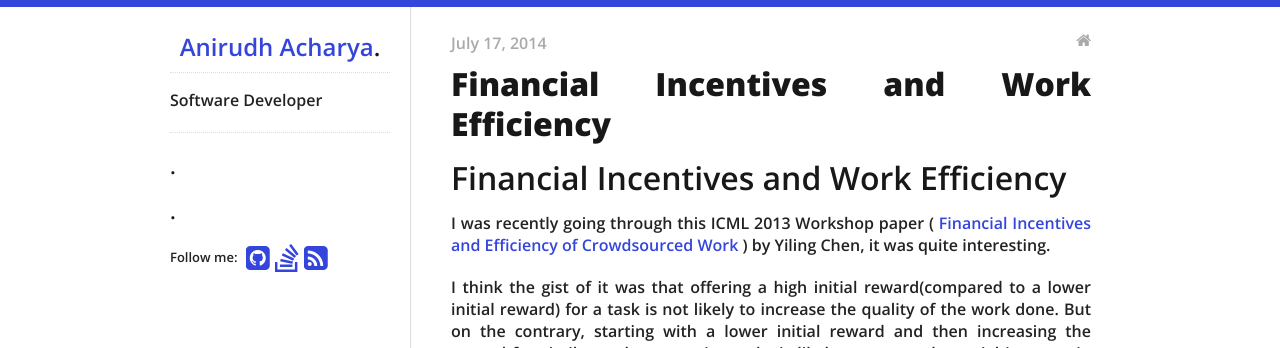
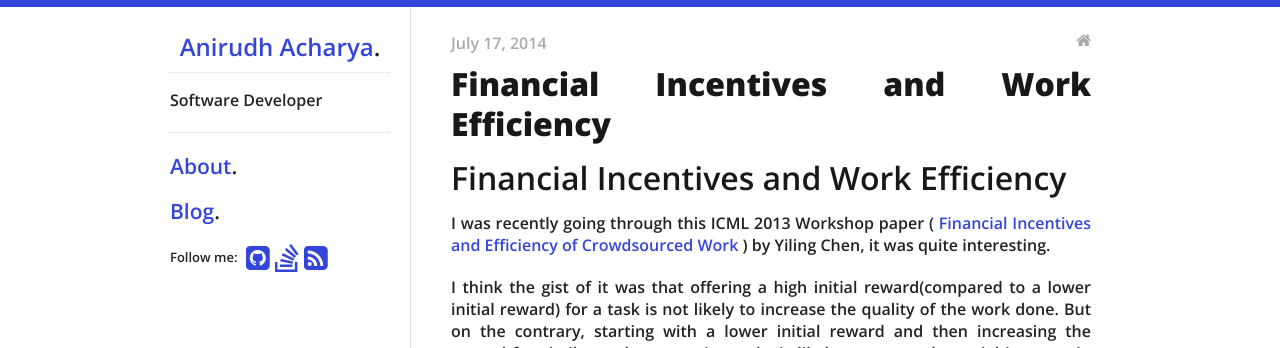
Before and after one commit to anirudhacharya12/anirudhacharya12.github.io, a Jekyll site: the page built from _posts/2014-07-17-incentives-and-efficiency.md, in a window 1280 px wide. Shown: the top 348 px of the page. Built offline with Jekyll 4.4.1, drawn with Linux system fonts in a browser that asks for light colours.

Commit message:
image path

```diff
--- a/_includes/sidebar.html
+++ b/_includes/sidebar.html
@@ -10,8 +10,8 @@
   <div id="bio">
     <p>Software Developer</p>
   </div>
-  <h3><a href="/about.html">{{ site.data.theme.about }}</a>.</h3>
-  <h3><a href="/">{{ site.data.theme.blog }}</a>.</h3>
+  <h3><a href="/about.html">About</a>.</h3>
+  <h3><a href="/">Blog</a>.</h3>
   <div id="social">
     {% include social.html %}
   </div>
--- a/_posts/2014-07-17-incentives-and-efficiency.md
+++ b/_posts/2014-07-17-incentives-and-efficiency.md
@@ -16,7 +16,7 @@
 
 Now, this might seem obvious to some people, it does to me too, but apparently, this is not how some of the major organizations( IT) seem to think. Check out this conversation I had with a senior executive -
 
-<img src="../images/incentives.png" alt="Conversation Thread" style="height: 800px; width:350px;"/>
+<img src="images/incentives.png" alt="Conversation Thread" style="height: 800px; width:350px;"/>
 
 Apparently, the accepted wisdom is that - "smart managers know that it is much easier to hire at a higher wage than it is to hire at a lower wage and give a raise later"
 
```
Also changed, not shown: _posts/2020-04-26-pedagogy.md (+1 -1 lines).
